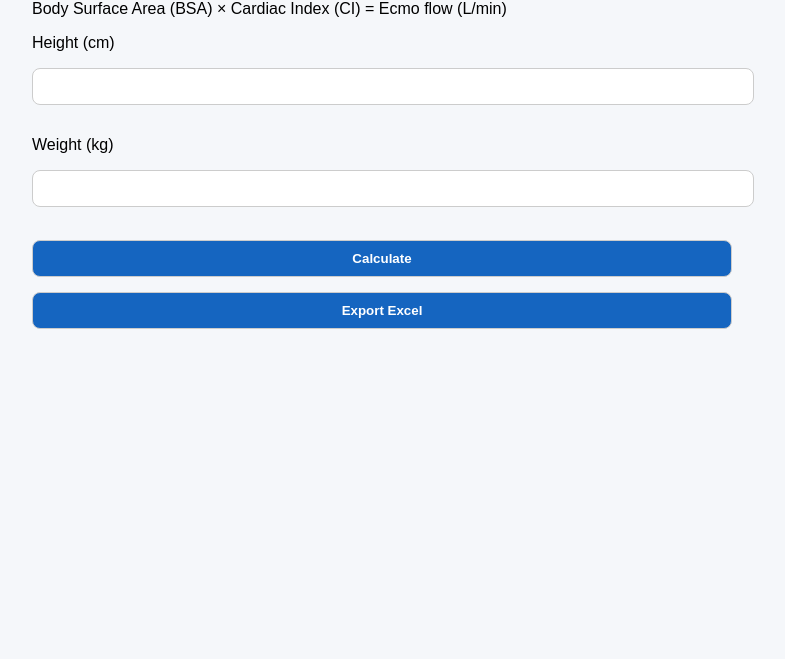
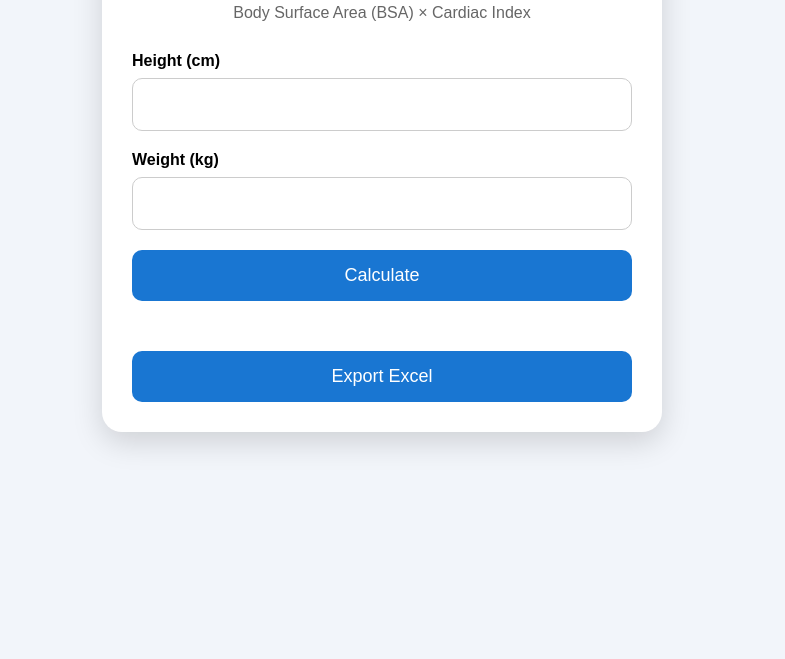
Before and after one commit to orzaeee-rgb/ecmo-flow-calculator, a website: page index.html in a window 1280 px wide. Shown: the part 141-800 px from the top of the page, without its empty margins (258-1043 px from the left). Drawn offline with Linux system fonts and the light colour scheme.

Commit message:
Update UI

```diff
--- a/index.html
+++ b/index.html
@@ -10,21 +10,21 @@
 </head>
 <body>
 
+<div class="container">
+
     <h1>🫀 ECMO Flow Calculator</h1>
 
-<p>
-Body Surface Area (BSA) × Cardiac Index (CI) = Ecmo flow (L/min)
-</p>
+    <p>Body Surface Area (BSA) × Cardiac Index</p>
 
-<p>Height (cm)</p>
+    <label>Height (cm)</label>
     <input type="number" id="height">
 
-<p>Weight (kg)</p>
+    <label>Weight (kg)</label>
     <input type="number" id="weight">
 
-<br><br>
-
-<button id="btnCalculate">Calculate</button>
+    <button id="btnCalculate">
+        Calculate
+    </button>
 
     <div id="result"></div>
 
@@ -32,16 +32,7 @@ Body Surface Area (BSA) × Cardiac Index (CI) = Ecmo flow (L/min)
         Export Excel
     </button>
 
-<script src="xlsx.full.min.js"></script>
-
-<script src="script.js"></script>
-
-<script>
-
-if ('serviceWorker' in navigator) {
-    navigator.serviceWorker.register("./service-worker.js");
-}
-</script>
+</div>
 
 </body>
 </html>
--- a/style.css
+++ b/style.css
@@ -1,49 +1,121 @@
-body {
-    font-family: Arial, sans-serif;
-    max-width: 700px;
-    margin: 40px auto;
-    padding: 20px;
-    background: #f5f7fa;
+body{
+    margin:0;
+    font-family:Arial, Helvetica, sans-serif;
+    background:#f2f5fa;
 }
 
-input, select, button {
-    width: 100%;
-    padding: 10px;
-    margin-bottom: 15px;
-    border: 1px solid #ccc;
-    border-radius: 8px;
+.container{
+
+    max-width:500px;
+    margin:40px auto;
+    background:white;
+    padding:30px;
+    border-radius:20px;
+    box-shadow:0 10px 30px rgba(0,0,0,.15);
+
 }
 
-button {
-    background: #1565c0;
-    color: white;
-    font-weight: bold;
-    cursor: pointer;
+h1{
+
+    text-align:center;
+    color:#1565C0;
+    margin-bottom:10px;
+
 }
 
-button:hover {
-    background: #0d47a1;
+.container p{
+
+    text-align:center;
+    color:#666;
+    margin-bottom:30px;
+
 }
 
-.result-table {
-    width: 100%;
-    border-collapse: collapse;
-    margin-top: 20px;
-    background: white;
+label{
+
+    display:block;
+    margin-top:20px;
+    margin-bottom:8px;
+    font-weight:bold;
+
 }
 
-.result-table th {
-    background: #1565c0;
-    color: white;
-    padding: 12px;
+input{
+
+    width:100%;
+    padding:15px;
+    border-radius:10px;
+    border:1px solid #ccc;
+    font-size:18px;
+    box-sizing:border-box;
+
 }
 
-.result-table td {
-    text-align: center;
-    padding: 10px;
-    border: 1px solid #ddd;
+button{
+
+    width:100%;
+    margin-top:20px;
+    padding:15px;
+    font-size:18px;
+    border:none;
+    border-radius:10px;
+    background:#1976D2;
+    color:white;
+    cursor:pointer;
+    transition:.3s;
+
 }
 
-.result-table tr:nth-child(even) {
-    background: #f2f2f2;
+button:hover{
+
+    background:#0D47A1;
+
 }
+
+.result-table{
+
+    width:100%;
+    border-collapse:collapse;
+    margin-top:20px;
+
+}
+
+.result-table th{
+
+    background:#1976D2;
+    color:white;
+    padding:10px;
+
+}
+
+.result-table td{
+
+    padding:10px;
+    text-align:center;
+    border:1px solid #ddd;
+
+}
+
+.result-table tr:nth-child(even){
+
+    background:#f8f8f8;
+
+}
+
+#result{
+
+    margin-top:30px;
+
+}
+
+@media(max-width:600px){
+
+.container{
+
+    margin:15px;
+
+    padding:20px;
+
+}
+
+}
```
Lines whose indentation alone changed are shown as unchanged.
